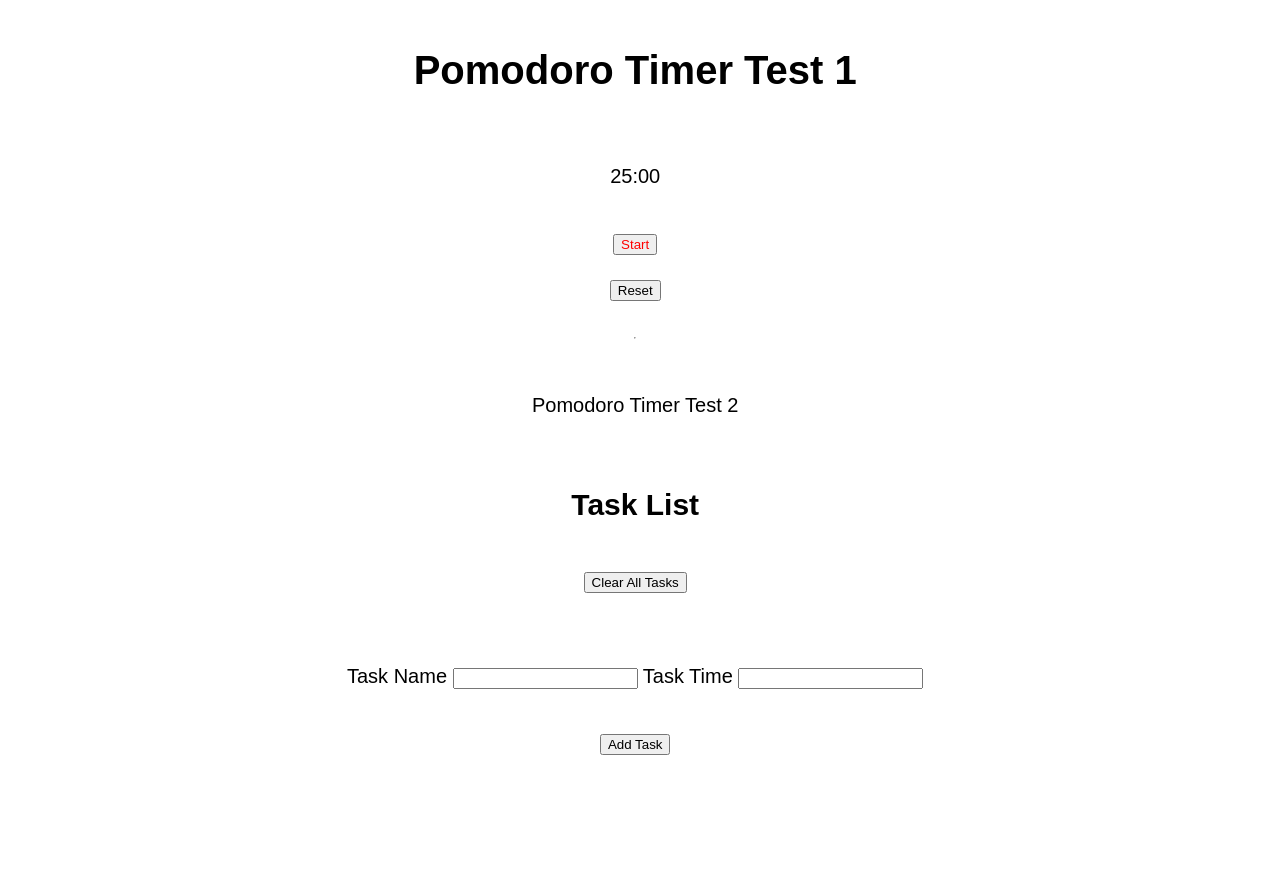
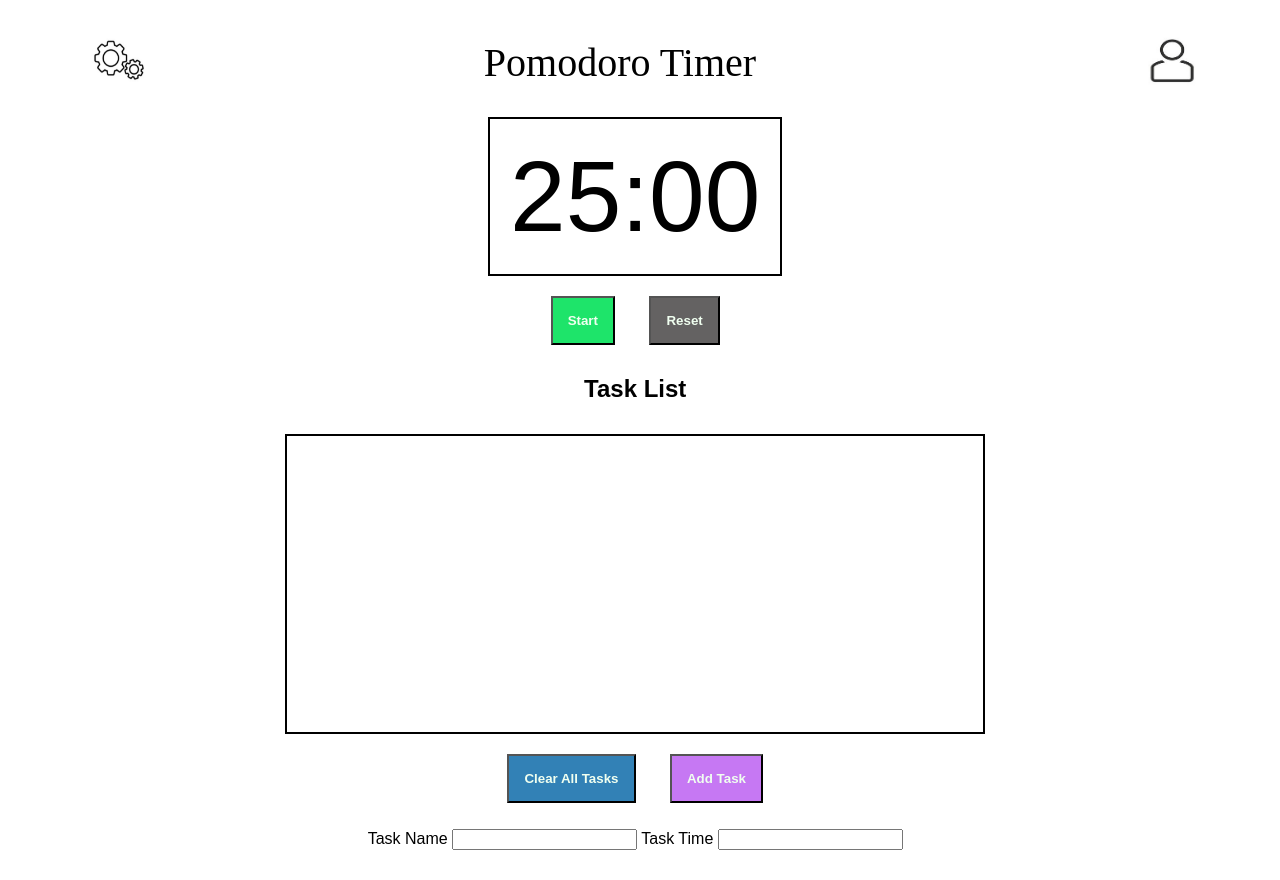
Before and after one commit to haleytran/pomodoro_prototype, a plain HTML site: page index.html in a window 1280 px wide. Before the commit the page ends 800 px from the top, so only its background shows below. Drawn offline with Linux system fonts and the light colour scheme.

Commit message:
css focus

```diff
--- a/index.html
+++ b/index.html
@@ -5,28 +5,53 @@
     <link rel="stylesheet" href="style.css">
   </head>
 
+  <header>
+    <!-- Nav Bar -->
+    <nav>
+      <!-- Home Icon -->
+      <div class="setting">
+        <span class="icon">
+          <img src="./assets/setting.png" width="70px" height="70px">
+        </span>
+      </div>
+      <div class="title">
+        Pomodoro Timer
+      </div>
+      <div class="login">
+        <span class="icon">
+          <img src="./assets/login.jpg" width="70px" height ="70px">
+        </span>
+      </div>
+    </nav>
+  </header>
+
   <body>
-    <script src="main.js"></script>
-    <h1> Pomodoro Timer Test 1 </h1>
+    <main>
       <p id="time"> 25:00 </p>
 
-    <button style="color:red" onclick="toggle()">
+      <div>
+        <button id="control" style="background-color: rgb(30, 228, 106);" onclick="toggle()">
           <div id="start">Start</div>
         </button>
 
-    <button onclick="reset()"> Reset </button>
+        <button style="background-color: rgb(100, 98, 98);" onclick="reset()"> Reset </button>
+      </div>
 
-    <hr>
-
-    <p> Pomodoro Timer Test 2 </p>
       <h2> Task List </h2>
-    <button onclick="clearAll()"> Clear All Tasks </button>
 
       <div id="list"></div>
+
+      <div>
+        <button style="background-color: rgb(50, 129, 182);" onclick="clearAll()"> Clear All Tasks </button>
+        <input style="background-color: rgb(198, 120, 243);" type="button" id="add" value="Add Task" onclick="addTask()"> </input>
+      </div>
+
+      <div>
         <p> Task Name <input type="text" id="task" onfocus="this.value=''" > </input>
         Task Time <input type="text" id="timer" onfocus="this.value=''" > </input> </p>
-    <input type="button" id="add" value="Add Task" onclick="addTask()"> </input>
 
-
+      </div>
+    </main>
+    <script src="main.js"></script>
   </body>
 </html>
--- a/main.js
+++ b/main.js
@@ -22,11 +22,14 @@ function timer() {
 
 function toggle() {
     var name = document.getElementById("start");
+    var control = document.getElementById("control");
     if (name.innerHTML === "Start") {
         name.innerHTML = "Stop";
+        control.setAttribute("style", "background-color: red");
         timer();
     } else {
         name.innerHTML = "Start";
+        control.setAttribute("style", "background-color: rgb(30, 228, 106)");
     }
 }
 
--- a/style.css
+++ b/style.css
@@ -1,9 +1,72 @@
-body {
+header {
+    margin-top: 25px;
+    margin-bottom: 12.5px;
+    margin-left: 75px;
+    margin-right: 115px;
+}
+
+main {
     align-items: center;
     display: grid;
     font-family: sans-serif;
-    font-size: 20px;
     height: 95vh;
     justify-items: center;
-    width        : 98vw;
+    width: 98vw;
 }
+
+nav {
+    display: flex;
+    align-items: center;
+    width: 100%;
+    justify-content: space-between;
+}
+/*
+.setting {
+    padding-left: 15%;
+    padding-right: 50px;
+}
+*/
+.title {
+    align-self: center;
+    font-size: 40px;
+}
+/*
+.login {
+    padding-right: 15%;
+    padding-left: 50px;
+}
+*/
+.icon {
+    height: 20px;
+    width: 20px;
+    display: inline-block;
+}
+
+#time {
+    font-family: sans-serif;
+    font-size: 100px;
+    margin-top:0px;
+    margin-bottom: 0px;
+    border: 2px solid black;
+    padding: 20px;
+}
+
+#add, div > button {
+    padding: 15px;
+    margin-left: 15px;
+    margin-right: 15px;
+    margin-top:10px;
+    margin-bottom: 0px;
+    color:honeydew;
+    font-weight: bold;
+}
+
+#list {
+    margin-top:0px;
+    margin-bottom: 0px;
+    box-sizing: border-box;
+    width: 700px;
+    height: 300px;
+    border: 2px solid black;
+    padding: 20px;
+}
```
Also changed, not shown: assets/loged in.jpg (added), assets/login.jpg (added), assets/setting.png (added). Lines whose indentation alone changed are shown as unchanged.
